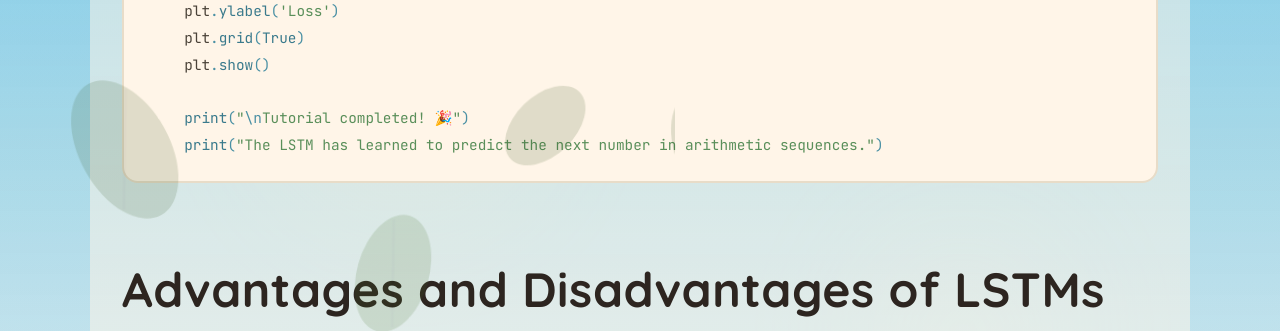
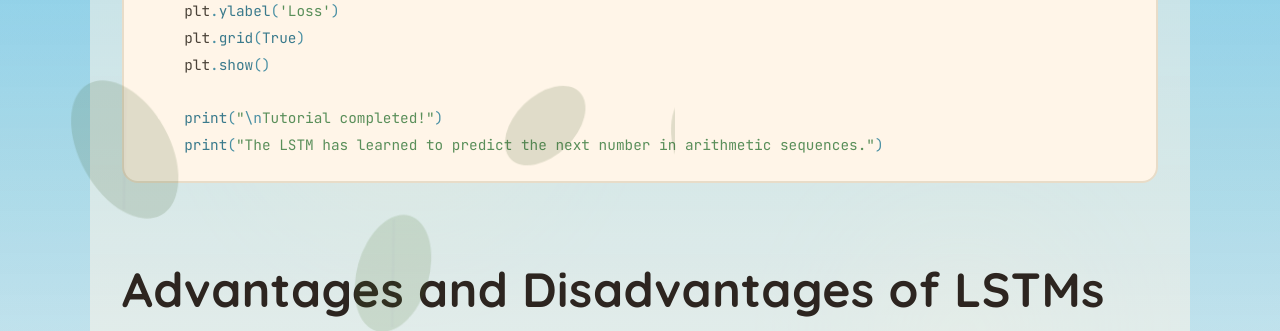
Before and after one commit to mayank1101/mayank1101.github.io, a Jekyll site: the page built from _posts/2025-12-27-lstm.md, in a window 1280 px wide and 900 px high, scrolled down 11652 px. Shown: the part 152-483 px from the top of the window. Built offline with Jekyll 4.4.1, drawn with Linux system fonts in a browser that asks for light colours.

Commit message:
fixed typo in the article

````diff
--- a/_posts/2025-12-27-lstm.md
+++ b/_posts/2025-12-27-lstm.md
@@ -369,7 +369,7 @@ if __name__ == "__main__":
     plt.grid(True)
     plt.show()
 
-    print("\nTutorial completed! 🎉")
+    print("\nTutorial completed!")
     print("The LSTM has learned to predict the next number in arithmetic sequences.")
 ```
 
````
